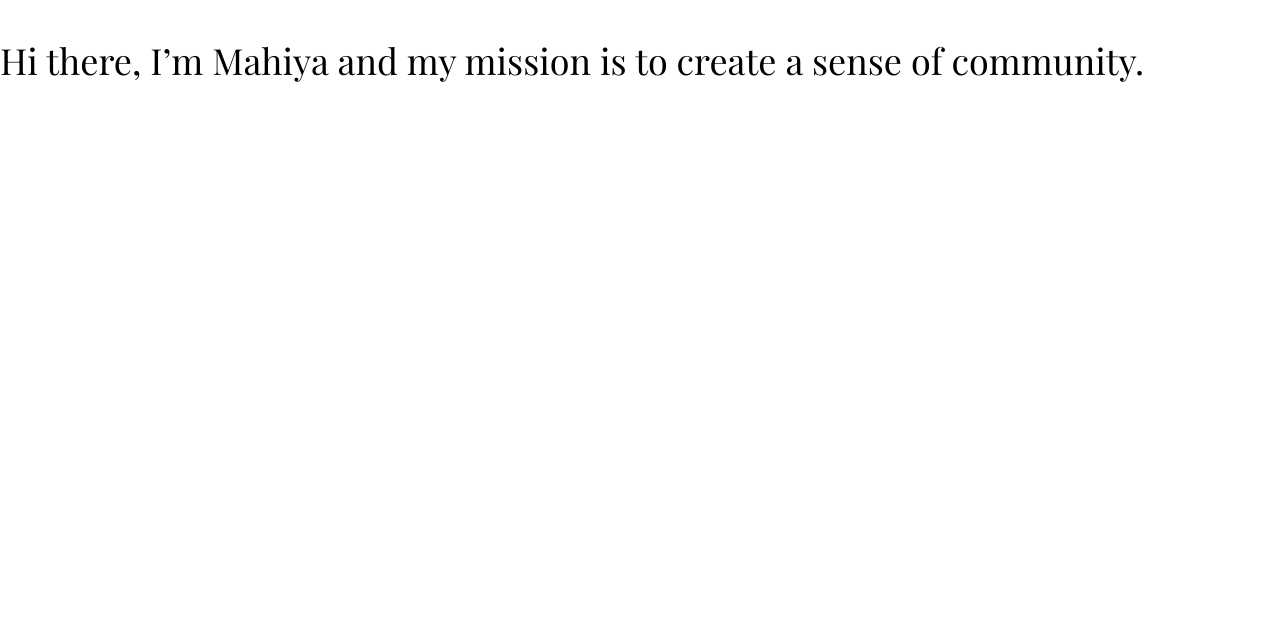
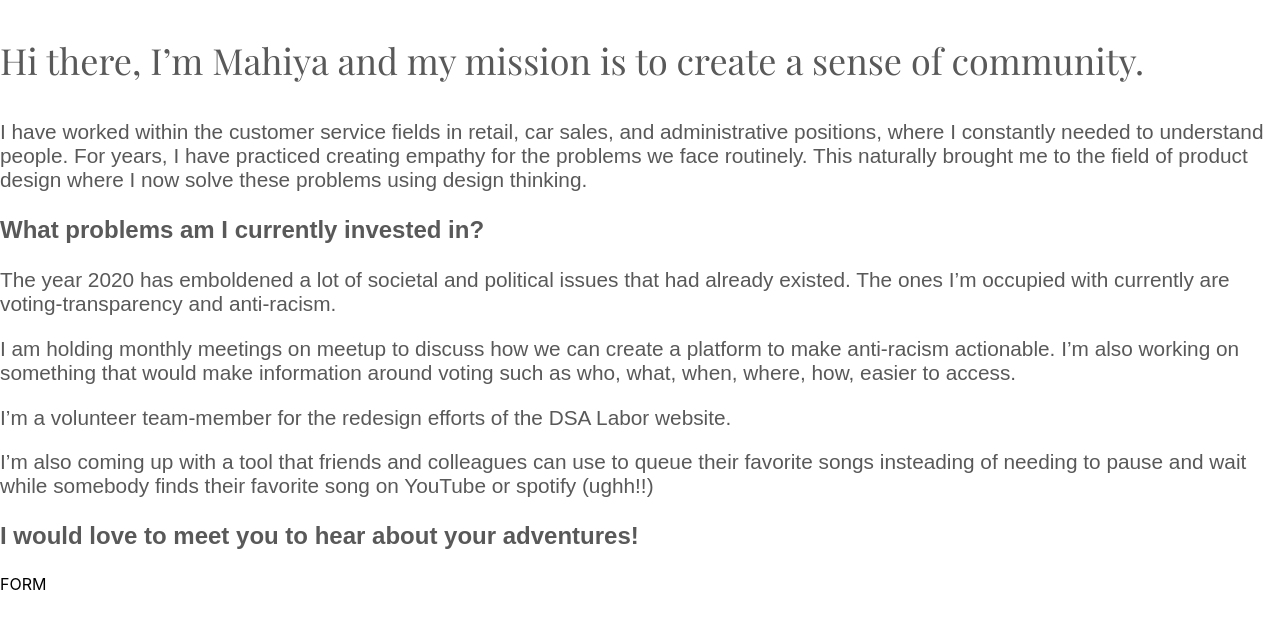
Before and after one commit to vishalicious213/mahiya, a React (Create React App) app: page /about-me in a window 1280 px wide. Shown: the top 628 px of the page. Built offline with nearby package versions, Linux system fonts and the light colour scheme.

Commit message:
adding text to AboutMe

```diff
--- a/src/components/AboutMe.js
+++ b/src/components/AboutMe.js
@@ -7,6 +7,17 @@ function AboutMe() {
         <div id='byline-container'>
             <p id='byline'>Hi there, I’m Mahiya and my mission is to create a sense of community.</p>
         </div>
+
+        <p className='text-content'>I have worked within the customer service fields in retail, car sales, and administrative positions, where I constantly needed to understand people. For years, I have practiced creating empathy for the problems we face routinely. This naturally brought me to the field of product design where I now solve these problems using design thinking. </p>
+
+        <h3 className='text-header'>What problems am I currently invested in?</h3>
+        <p className='text-content'>The year 2020 has emboldened a lot of societal and political issues that had already existed. The ones I’m occupied with currently are voting-transparency and anti-racism.</p>
+        <p className='text-content'>I am holding monthly meetings on meetup to discuss how we can create a platform to make anti-racism actionable. I’m also working on something that would make information around voting such as who, what, when, where, how, easier to access.</p>
+        <p className='text-content'>I’m a volunteer team-member for the redesign efforts of the DSA Labor website.</p>
+        <p className='text-content'>I’m also coming up with a tool  that friends and colleagues can use to queue their favorite songs insteading of needing to pause and wait while somebody finds their favorite song on YouTube or spotify (ughh!!)</p>
+
+        <h3 className='text-header'>I would love to meet you to hear about your adventures!</h3>
+        <p>FORM</p>
     </div>
   );
 }
--- a/src/index.css
+++ b/src/index.css
@@ -1,3 +1,7 @@
+:root {
+  --text-color: #595959;
+}
+
 body {
   margin: 0;
   font-family: -apple-system, BlinkMacSystemFont, 'Segoe UI', 'Roboto', 'Oxygen',
@@ -10,6 +14,30 @@ body {
 code {
   font-family: source-code-pro, Menlo, Monaco, Consolas, 'Courier New',
     monospace;
+}
+
+/* GLOBAL */
+
+.text-content {
+  font-family: 'Raleway', sans-serif;
+  font-size: 1.3rem;
+  color: var(--text-color);
+}
+
+.text-header {
+  font-family: 'Raleway', sans-serif;
+  font-size: 1.5rem;
+  color: var(--text-color);
+}
+
+#byline-container {
+  /* width: 50%; */
+}
+
+#byline {
+  font-family: 'Playfair Display', serif;
+  font-size: 2.25rem;
+  color: var(--text-color);
 }
 
 /* HEADER */
@@ -93,15 +121,6 @@ code {
   max-width: 95%;
 }
 
-#byline-container {
-  /* width: 50%; */
-}
-
-#byline {
-  font-family: 'Playfair Display', serif;
-  font-size: 2.25rem;
-}
-
 #highlight {
   background: #fffb8f;
 }
@@ -166,6 +185,7 @@ code {
 /*
 font-family: 'Lora', serif;
 font-family: 'Playfair Display', serif;
+font-family: 'Raleway', sans-serif;
 
 
 <style>
```
